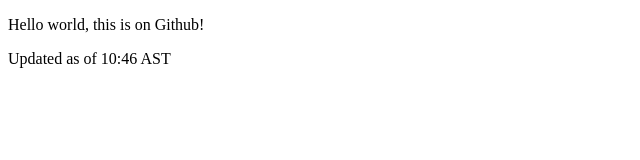
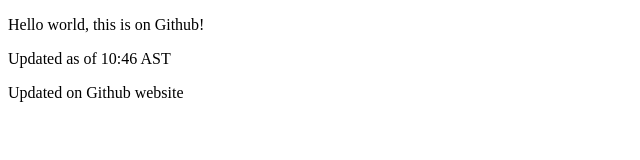
Before and after one commit to Gonz0/Starting-HTML, a plain HTML site: page index.html in a window 1280 px wide. Shown: the whole page, without its empty margins (0-640 px from the left). Drawn offline with Linux system fonts and the light colour scheme.

Commit message:
Update index.html

```diff
--- a/index.html
+++ b/index.html
@@ -7,6 +7,7 @@
 <body>
     <p>Hello world, this is on Github!</p>
     <p>Updated as of 10:46 AST</p>
+    <p>Updated on Github website</p>
 
 
 </body>
```
